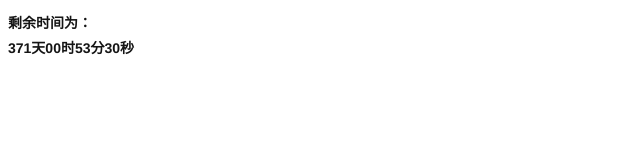
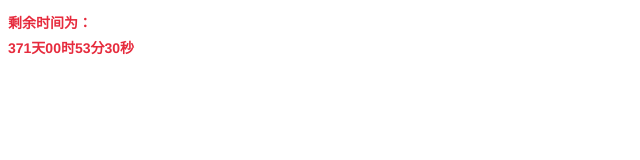
Before and after one commit to 1368358776/TortoiseGit_test, a plain HTML site: page Html_01/index.html in a window 1280 px wide. Shown: the whole page, without its empty margins (0-640 px from the left). Drawn offline with Linux system fonts and the light colour scheme.

Commit message:
update Color
Signed-off-by: 1368358776 <wjjk5taqwqb@163.com>

```diff
--- a/Html_01/index.html
+++ b/Html_01/index.html
@@ -10,13 +10,13 @@
             font-family:Helvetica, Microsoft YaHei, Arial, sans-serif;
             font-size:14px;
             margin-bottom:5px;
-            color:#151515;
+            color:#e62b3d;
         }
         .daojishi #timer
         {
             font-family:Helvetica, Microsoft YaHei, Arial, sans-serif;
             font-size:14px;
-            color:#151515;
+            color:#e62b3d;
             font-weight:bold;
         }
     </style>
```
Also changed, not shown: 1 other file.
